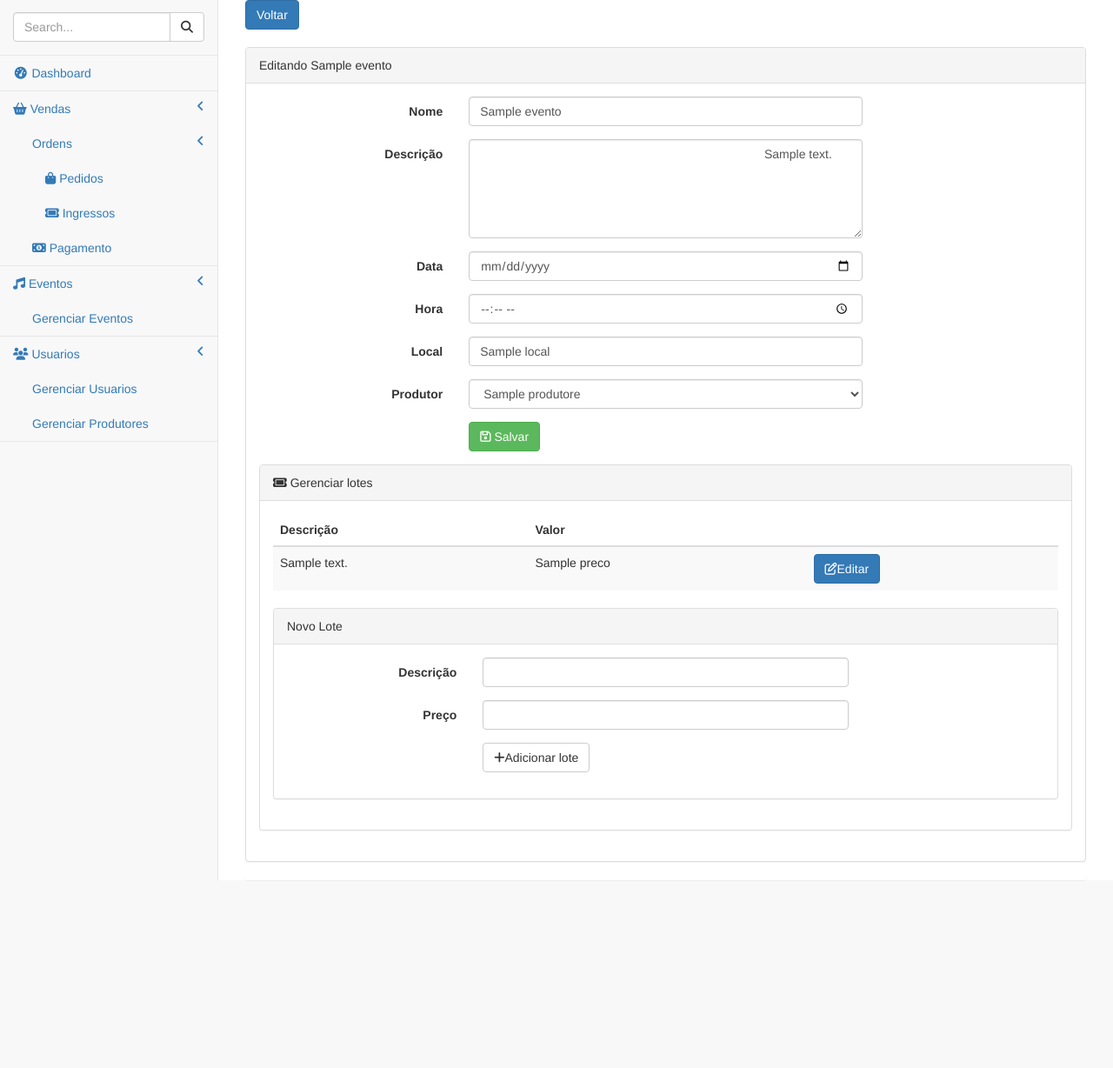
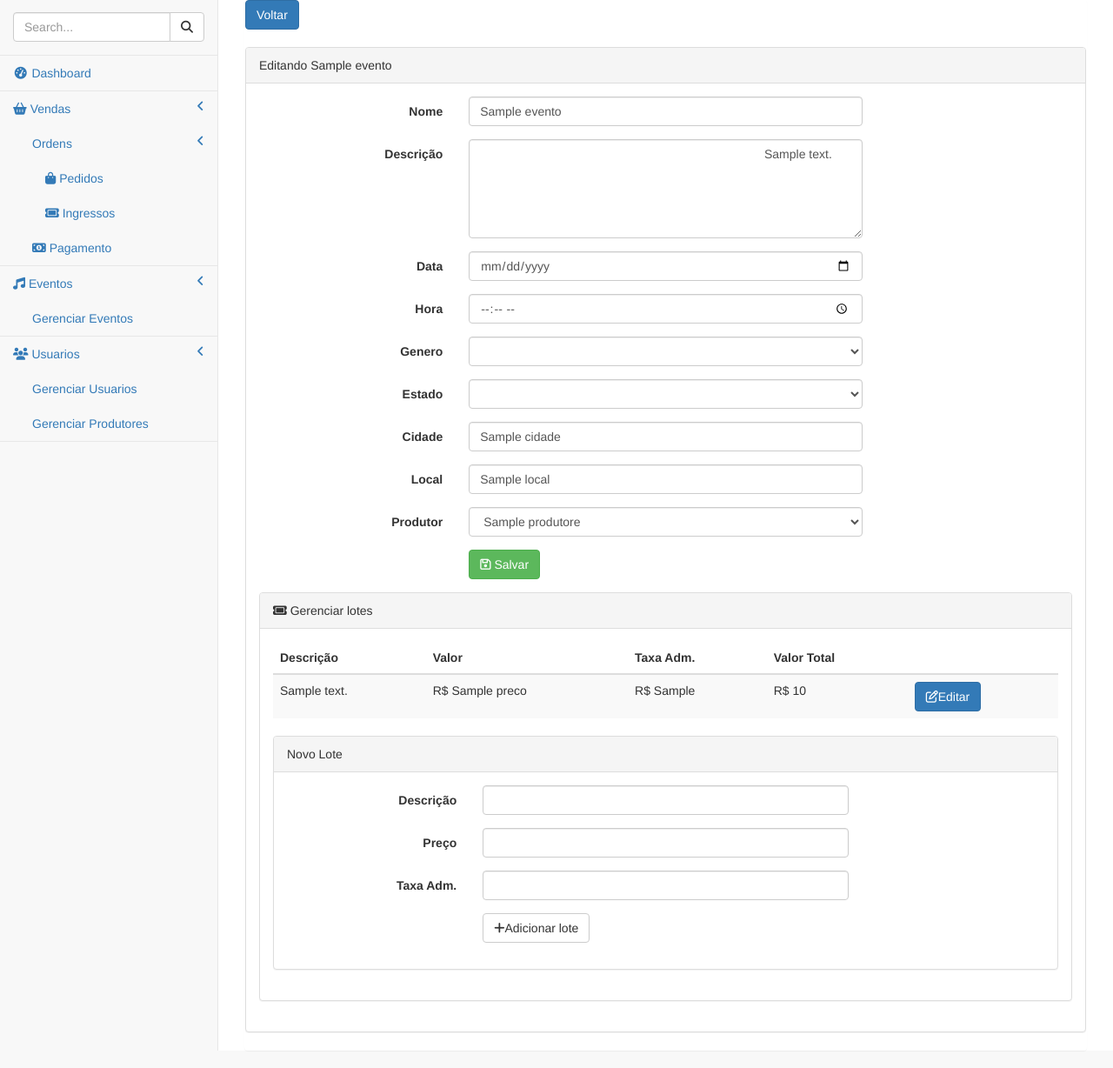
Before and after one commit to lucianalml/ingresso, a Laravel app: template resources/views/admin/eventos/create-edit.blade.php in a window 1280 px wide. Shown: the part 52-1280 px from the top of the page at 87% size. Before the commit the page ends 1064 px from the top, so only its background shows below. Run offline with Laravel 8, Linux system fonts and the light colour scheme; the template is opened without the code that fills it: most values are stand-ins (such as "Sample title", 1, 10 or a date in 2020); data that the repository does not hold is empty; settings files or empty folders that the repository lacks are supplied; some libraries are stand-ins or nearby versions.

Commit message:
adicionando campos

```diff
--- a/app/Models/Evento.php
+++ b/app/Models/Evento.php
@@ -11,7 +11,8 @@ class Evento extends Model
 
     use SoftDeletes;
 
-	protected $fillable = array('nome', 'descricao', 'data', 'hora', 'local', 'produtor_id');
+	protected $fillable = array('nome', 'descricao', 'data', 'hora', 'local',
+        'produtor_id', 'genero', 'estado', 'cidade', 'ativo');
 
     protected $dates = ['deleted_at'];
 
--- a/app/Models/Lote.php
+++ b/app/Models/Lote.php
@@ -7,7 +7,7 @@ use Illuminate\Database\Eloquent\Model;
 class Lote extends Model
 {
 
-	protected $fillable = array('descricao', 'preco');
+	protected $fillable = array('descricao', 'preco', 'taxa_adm', 'valor_total');
 
     /**
      * Recupera o evento desse lote
--- a/app/Repositories/CarrinhoRepository.php
+++ b/app/Repositories/CarrinhoRepository.php
@@ -105,13 +105,13 @@ class CarrinhoRepository
             $lote = Lote::find($itemCarrinho['lote_id']);
 
             // Calcula valor total do pedido
-            $pedido->valor_total = $pedido->valor_total + $itemCarrinho['quantidade'] * $lote->preco;
+            $pedido->valor_total = $pedido->valor_total + $itemCarrinho['quantidade'] * $lote->valor_total;
 
             $pedidoItem = new PedidoItem();
             $pedidoItem->lote_id = $itemCarrinho['lote_id'];
             $pedidoItem->quantidade = $itemCarrinho['quantidade'];
-            $pedidoItem->valor_unitario = $lote->preco;
-            $pedidoItem->valor_total = $itemCarrinho['quantidade'] * $lote->preco;
+            $pedidoItem->valor_unitario = $lote->valor_total;
+            $pedidoItem->valor_total = $itemCarrinho['quantidade'] * $lote->valor_total;
 
             // Gera os ingressos para cada item do pedido
             for ($i=1; $i <= $itemCarrinho['quantidade'] ; $i++) {
--- a/resources/views/admin/eventos/create-edit.blade.php
+++ b/resources/views/admin/eventos/create-edit.blade.php
@@ -21,8 +21,9 @@
 
         <!-- Form para editar eventos -->
 		@if( isset($evento) )
+
 		    <form action="{{ url('admin/evento/'.$evento->id.'/edit') }}" method="POST" class="form-horizontal" id="form">
-		@else
+
 		<!-- Form para criar eventos -->
 		    <form action="{{ url('admin/evento/create') }}" method="POST" class="form-horizontal" id="form">
 		@endif
@@ -89,21 +90,88 @@
                 </div>
             </div>
 
+            <!-- Gênero -->
+            <div class="form-group">
+            {{ Form::label('genero', 'Genero', ['class' => 'col-sm-3 control-label']) }}
+
+                <div class="col-sm-6">
+
+                    @if( isset($evento) )
+                        {{ Form::select('genero',
+                            ['' => '',
+                            'Rock' => 'Rock',
+                            'Trance' => 'Trance',
+                            'Festival' => 'Festival',
+                            'Alternativo' => 'Alternativo'],
+                            $evento->genero, ['class' => 'form-control'] )}}
+
+                    @else
+                            {{ Form::select('genero',
+                            ['' => '',
+                            'Rock' => 'Rock',
+                            'Trance' => 'Trance',
+                            'Festival' => 'Festival',
+                            'Alternativo' => 'Alternativo'],
+                            old('genero'), ['class' => 'form-control'] )}}
+                    @endif
+
+                </div>
+            </div>
+
+            <!-- Estado -->
+            <div class="form-group">
+            {{ Form::label('estado', 'Estado', ['class' => 'col-sm-3 control-label']) }}
+
+                <div class="col-sm-6">
+
+                    @if( isset($evento) )
+                        {{ Form::select('estado',
+                            ['' => '',
+                            'PR' => 'Paraná',
+                            'SC' => 'Santa Catarina',
+                            'SP' => 'São Paulo'], $evento->estado, ['class' => 'form-control'] )}}
+                    @else
+                        {{ Form::select('estado',
+                            ['' => '',
+                            'PR' => 'Paraná',
+                            'SC' => 'Santa Catarina',
+                            'SP' => 'São Paulo'], old('estado'), ['class' => 'form-control'] )}}
+
+
+                    @endif
+
+                </div>
+            </div>
+
+            <!-- Cidade -->
+            <div class="form-group">
+            {{ Form::label('cidade', 'Cidade', ['class' => 'col-sm-3 control-label']) }}
+
+                <div class="col-sm-6">
+
+                    @if( isset($evento) )
+                        {{ Form::text('cidade', $evento->cidade, ['class' => 'form-control']) }}
+                    @else
+                        {{ Form::text('cidade', old('cidade'), ['class' => 'form-control']) }}
+                    @endif
+
+                </div>
+            </div>
+
             <!-- Local -->
             <div class="form-group">
                 <label for="local" class="col-sm-3 control-label">Local</label>
 
                 <div class="col-sm-6">
 
-					@if( isset($evento) )
-                    	<input type="text" name="local" id="local" class="form-control" value="{{ $evento->local }}">
-					@else
-                    	<input type="text" name="local" id="local" class="form-control" value="{{ old('local') }}">
-					@endif
+                    @if( isset($evento) )
+                        <input type="text" name="local" id="local" class="form-control" value="{{ $evento->local }}">
+                    @else
+                        <input type="text" name="local" id="local" class="form-control" value="{{ old('local') }}">
+                    @endif
 
                 </div>
             </div>
-
 
             <!-- Produtor -->
             <div class="form-group">
--- a/resources/views/admin/eventos/index.blade.php
+++ b/resources/views/admin/eventos/index.blade.php
@@ -21,7 +21,8 @@
                     <th>Nome</th>
                     <th>Data</th>
                     <th>Hora</th>
-                    <th>Local</th>
+                    <th>Estado</th>
+                    <th>Cidade</th>
                     <th>Editar</th>
                     <th>Imagens</th>
                 </thead>
@@ -33,7 +34,8 @@
                             <td class="table-text"><div>{{ $evento->nome }}</div></td>
 							<td class="table-text"><div>{{ $evento->data }}</div></td>
 							<td class="table-text"><div>{{ $evento->hora }}</div></td>
-							<td class="table-text"><div>{{ $evento->local }}</div></td>
+							<td class="table-text"><div>{{ $evento->estado }}</div></td>
+                            <td class="table-text"><div>{{ $evento->cidade }}</div></td>
 
                             <!-- Botão de editar -->
                             <td>
--- a/resources/views/admin/lotes/evento-lotes.blade.php
+++ b/resources/views/admin/lotes/evento-lotes.blade.php
@@ -5,19 +5,23 @@
 
     <div class="panel-body">
 
+        <!-- Lotes do evento -->
         <table class="table table-striped">
             <thead>
                 <th>Descrição</th>
                 <th>Valor</th>
+                <th>Taxa Adm.</th>
+                <th>Valor Total</th>
                 <th></th>
             </thead>
 
             <tbody>
                 @foreach ($evento->lotes as $lote)
                     <tr>
-                        <!-- Task Name -->
                         <td class="table-text"><div>{{ $lote->descricao }}</div></td>
-                        <td class="table-text"><div>{{ $lote->preco }}</div></td>
+                        <td class="table-text"><div>R$ {{ $lote->preco }}</div></td>
+                        <td class="table-text"><div>R$ {{ $lote->taxa_adm }}</div></td>
+                        <td class="table-text"><div>R$ {{ $lote->valor_total }}</div></td>
                         <td>
                             <!-- Editar -->
                             <a href="{{ url('admin/lote/'.$lote->id.'/edit' ) }}" class="btn btn-primary">
@@ -56,6 +60,16 @@
                         </div>
                     </div>
 
+                    <!-- Taxa Administrativa -->
+                    <div class="form-group">
+                        <label for="lote-taxa" class="col-sm-3 control-label">Taxa Adm.</label>
+
+                        <div class="col-sm-6">
+                            <input type="number" name="taxa_adm" id="lote-taxa"
+                            min="0" max="15" class="form-control">
+                        </div>
+                    </div>
+
                     <!-- Botão Adicionar -->
                     <div class="form-group">
                         <div class="col-sm-offset-3 col-sm-6">
```
Also changed, not shown: app/Http/Controllers/EventoController.php (+6 -6 lines), app/Http/Controllers/LoteController.php (+11 -1 lines), resources/views/admin/lotes/edit.blade.php (+11 -0 lines), resources/views/shop/evento.blade.php (+13 -2 lines), database/migrations/2016_06_13_230843_change_eventos_tab.php (added), database/migrations/2016_06_14_013533_change_lotes_table.php (added).
